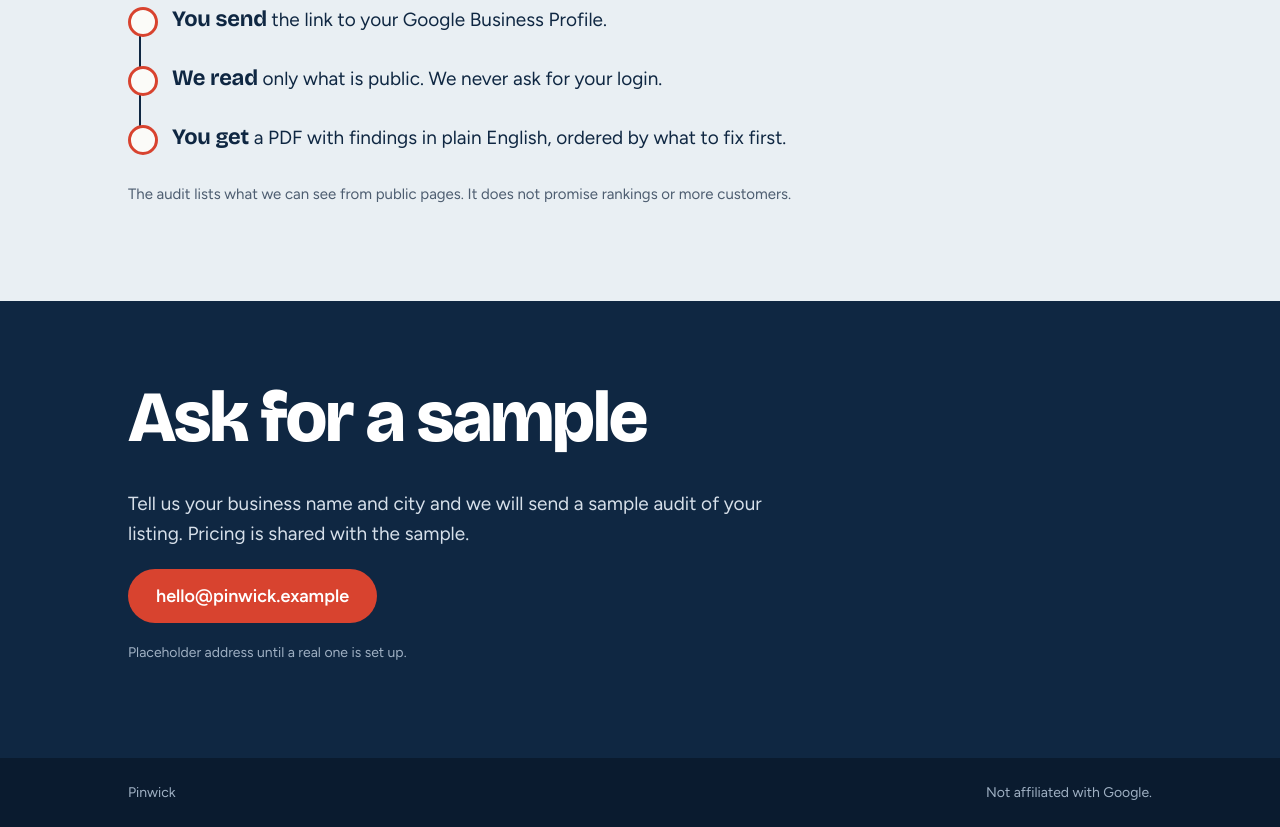
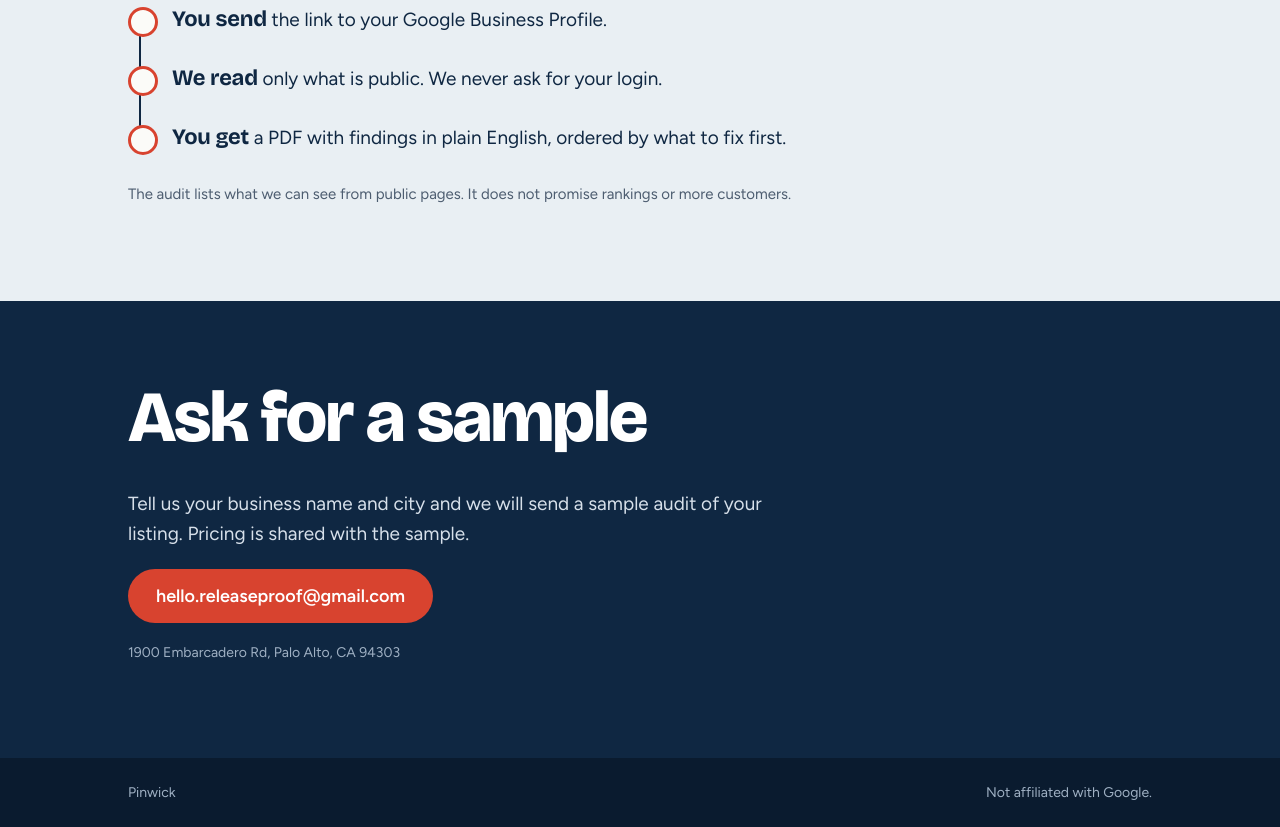
Before and after one commit to Jdka1/pinwick, a plain HTML site: page index.html in a window 1280 px wide. Shown: the part 2785-3612 px from the top of the page. Drawn offline with nearby package versions, Linux system fonts and the light colour scheme.

Commit message:
Real contact email and address

```diff
--- a/index.html
+++ b/index.html
@@ -51,8 +51,8 @@
 <section id="contact"><div class="wrap">
 <h2>Ask for a sample</h2>
 <p>Tell us your business name and city and we will send a sample audit of your listing. Pricing is shared with the sample.</p>
-<p><a class="btn" href="mailto:hello@pinwick.example">hello@pinwick.example</a></p>
-<p class="note">Placeholder address until a real one is set up.</p>
+<p><a class="btn" href="mailto:hello.releaseproof@gmail.com?subject=Sample%20audit%20request">hello.releaseproof@gmail.com</a></p>
+<p class="note">1900 Embarcadero Rd, Palo Alto, CA 94303</p>
 </div></section>
 </main>
 <footer><div class="wrap"><span>Pinwick</span><span>Not affiliated with Google.</span></div></footer>
```
